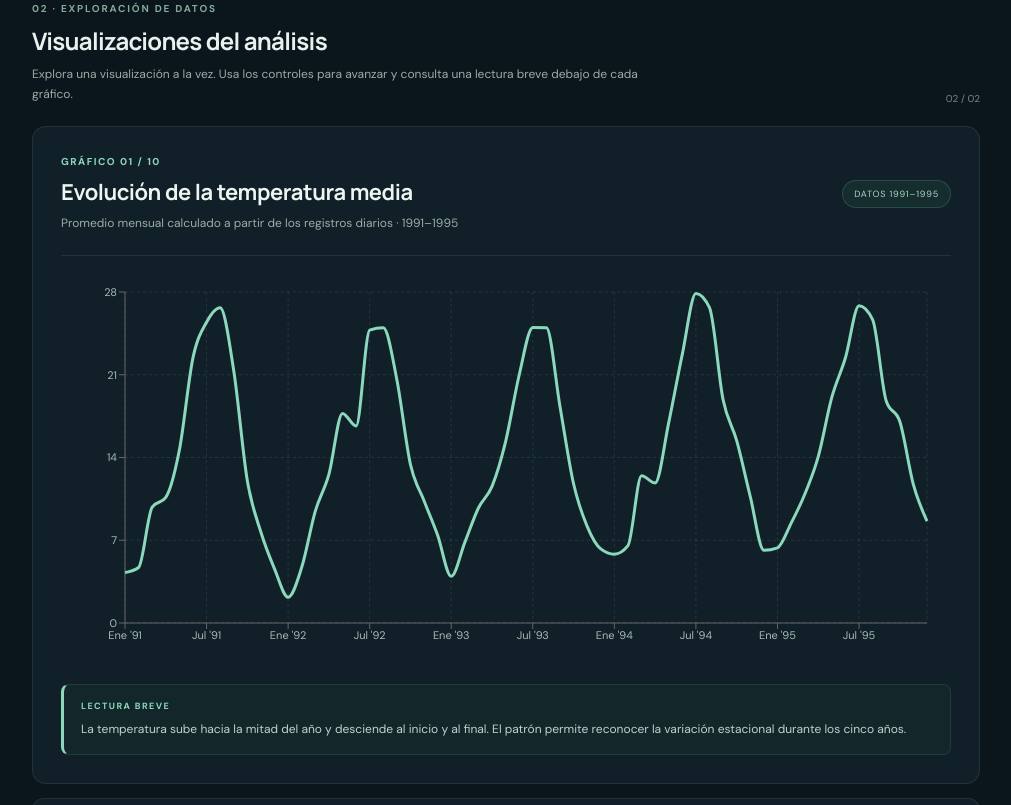
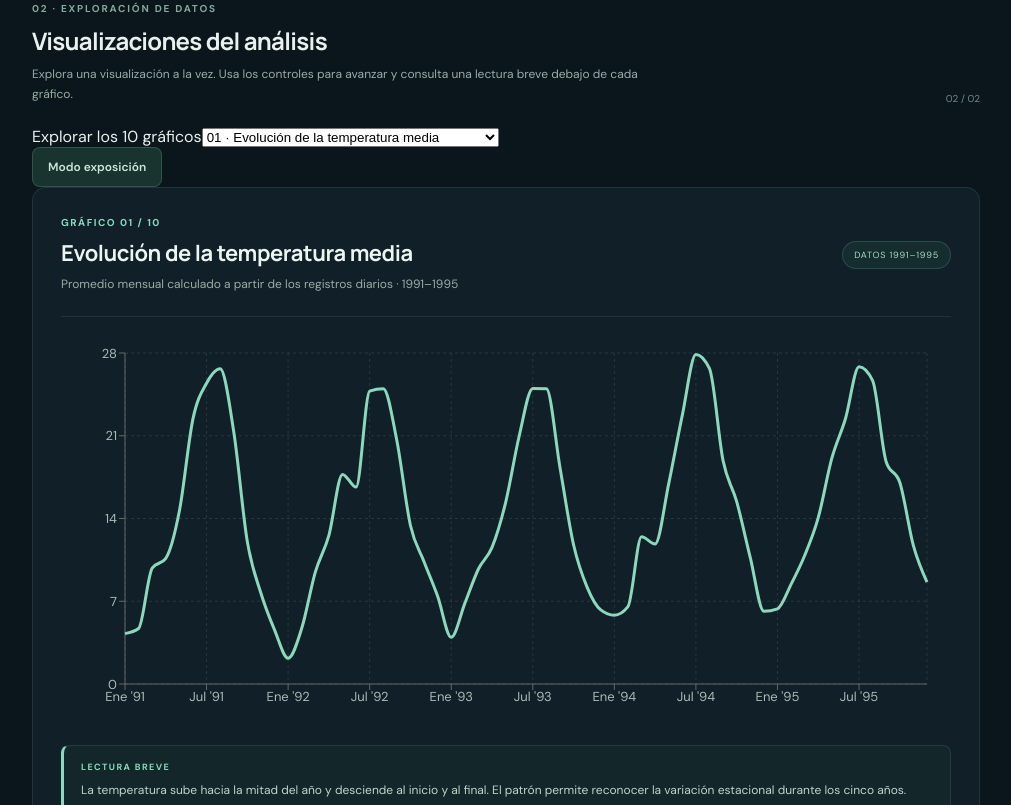
Before and after one commit to dalthashark/ClimaGlobal1991-1995, a React (Vite) app: page / in a window 1280 px wide. Shown: the part 1295-2100 px from the top of the page, without its empty margins (258-1269 px from the left). Built offline with nearby package versions, Linux system fonts and the light colour scheme.

Commit message:
Add direct chart selection and focused presentation view

```diff
--- a/src/components/ChartVisuals.jsx
+++ b/src/components/ChartVisuals.jsx
@@ -8,7 +8,7 @@ import data from '../data/climateData.json'
 
 const mint = '#8bd8bd'
 const palette = ['#8bd8bd', '#d8b978', '#83a9d4', '#b99bd8', '#d98e91', '#8ca7a0']
-const axis = { fill: '#a9bcb4', fontSize: 11 }
+const axis = { fill: '#a9bcb4', fontSize: 13 }
 const tooltipStyle = {
   background: '#ffffff',
   border: '1px solid #d7e2df',
@@ -19,7 +19,7 @@ const tooltipStyle = {
 }
 const tooltipItemStyle = { color: '#20343b', padding: '2px 0' }
 const tooltipLabelStyle = { color: '#526b70', fontWeight: 600, marginBottom: 4 }
-const legendStyle = { fontSize: 11, color: '#b6c8bf', paddingTop: 10 }
+const legendStyle = { fontSize: 13, color: '#b6c8bf', paddingTop: 10 }
 const monthNames = ['Ene', 'Feb', 'Mar', 'Abr', 'May', 'Jun', 'Jul', 'Ago', 'Sep', 'Oct', 'Nov', 'Dic']
 
 function formatMonth(value) {
@@ -86,6 +86,7 @@ function ChartFrame({ number, title, subtitle, explanation, children }) {
 function ChartVisuals() {
   const [activeIndex, setActiveIndex] = useState(0)
   const [pieChartWidth, setPieChartWidth] = useState(0)
+  const [presenting, setPresenting] = useState(false)
 
   const charts = [
     <ChartFrame
@@ -289,6 +290,8 @@ function ChartVisuals() {
 
   return (
     <>
+      <div className={`chart-experience ${presenting ? 'presentation-mode' : ''}`} role="region" aria-label="Explorador de gráficos" onKeyDown={event => { if (event.key === 'Escape') setPresenting(false); if (event.target.tagName !== 'SELECT' && event.key === 'ArrowLeft') goToPrevious(); if (event.target.tagName !== 'SELECT' && event.key === 'ArrowRight') goToNext() }}>
+      <div className="chart-toolbar"><label htmlFor="chart-select">Explorar los 10 gráficos</label><select id="chart-select" value={activeIndex} onChange={event => setActiveIndex(Number(event.target.value))}>{charts.map((chart, index) => <option key={chart.key} value={index}>{String(index + 1).padStart(2, '0')} · {chart.props.title}</option>)}</select><button className="chart-nav-button" type="button" aria-pressed={presenting} onClick={() => setPresenting(value => !value)}>{presenting ? 'Salir de exposición' : 'Modo exposición'}</button></div>
       {charts[activeIndex]}
       <nav className="chart-navigation" aria-label="Navegación de gráficos">
         <button className="chart-nav-button" type="button" onClick={goToPrevious} disabled={activeIndex === 0}>
@@ -309,6 +312,7 @@ function ChartVisuals() {
           <ChevronRight size={17} />
         </button>
       </nav>
+      </div>
     </>
   )
 }
```
